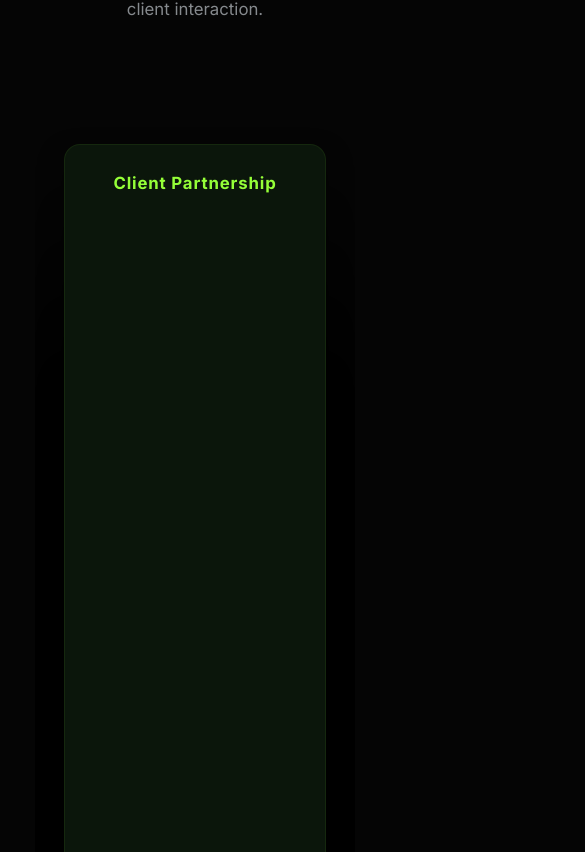
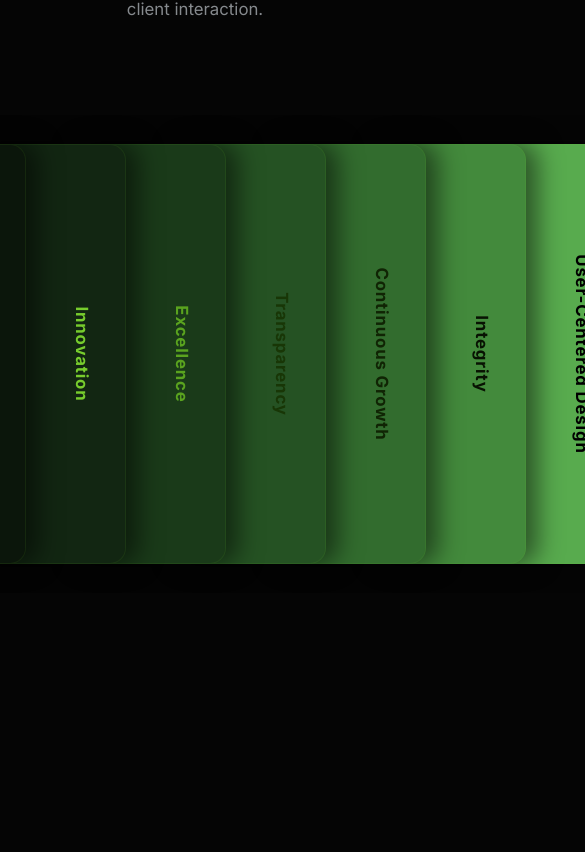
Before and after one commit to rinnShanzuki/eden-systems, a React (Vite) app in the folder e-frontend/: page /about in a window 390 px wide. Shown: the part 2432-3284 px from the top of the page, 585 px wide, since content can reach past the window. Built offline with nearby package versions, Linux system fonts and the light colour scheme.

Commit message:
revert: undo vertical stack on mobile

```diff
--- a/e-frontend/src/pages/About.css
+++ b/e-frontend/src/pages/About.css
@@ -198,11 +198,9 @@
   perspective: 1200px;
   transform: translateX(calc(var(--card-index) * 100px));
   z-index: calc(10 - var(--card-index));
-  cursor: pointer;
 }
 
-.value-card-container:hover,
-.value-card-container.is-active {
+.value-card-container:hover {
   z-index: 50;
   transition-delay: 0.15s;
 }
@@ -220,8 +218,7 @@
   transition: transform 0.25s ease-out 0.5s;
 }
 
-.value-card-container:hover .value-card-pull,
-.value-card-container.is-active .value-card-pull {
+.value-card-container:hover .value-card-pull {
   transform: translateY(160px);
   transition: transform 0.2s ease-out 0.15s;
 }
@@ -231,8 +228,7 @@
   transition: transform 0.5s ease-out 0s;
 }
 
-.value-card-container:hover .value-card-lift,
-.value-card-container.is-active .value-card-lift {
+.value-card-container:hover .value-card-lift {
   transform: translateY(-190px);
   transition: transform 0.5s ease-out 0.35s;
 }
@@ -246,8 +242,7 @@
   transform-style: preserve-3d;
 }
 
-.value-card-container:hover .value-card-inner,
-.value-card-container.is-active .value-card-inner {
+.value-card-container:hover .value-card-inner {
   transform: rotateY(-180deg) scale(1.05);
   transition-delay: 0.35s;
 }
@@ -519,61 +514,6 @@
     display: none;
   }
 
-  /* Mobile Values Deck - Vertical Stack */
-  .values-deck {
-    width: 320px;
-    height: 750px; /* Base 420px + (6 * 55px offset) */
-    transform: translateX(0);
-    margin: 0 auto;
-  }
-
-  .value-card-container {
-    transform: translateY(calc(var(--card-index) * 55px));
-  }
-
-  .value-card-front {
-    box-shadow: 0 12px 25px rgba(0, 0, 0, 0.5); /* Bottom shadow for vertical stack */
-  }
-
-  .value-card-tab-text {
-    writing-mode: horizontal-tb;
-    right: auto;
-    left: 50%;
-    top: 25px;
-    transform: translateX(-50%);
-  }
-
-  /* Disable hover animations on mobile */
-  .value-card-container:hover {
-    z-index: calc(10 - var(--card-index));
-    transition-delay: 0s;
-  }
-  .value-card-container:hover .value-card-pull,
-  .value-card-container:hover .value-card-lift {
-    transform: translateY(0);
-  }
-  .value-card-container:hover .value-card-inner {
-    transform: none;
-  }
-
-  /* Use .is-active for click animations on mobile */
-  .value-card-container.is-active {
-    z-index: 50;
-    transition-delay: 0.15s;
-  }
-  .value-card-container.is-active .value-card-pull {
-    transform: translateY(120px); /* Pull down out of the stack */
-    transition: transform 0.2s ease-out 0.15s;
-  }
-  .value-card-container.is-active .value-card-lift {
-    transform: translateY(calc(var(--card-index) * -55px)); /* Lift to the top of the stack */
-    transition: transform 0.5s ease-out 0.35s;
-  }
-  .value-card-container.is-active .value-card-inner {
-    transform: rotateY(-180deg) scale(1.05);
-    transition-delay: 0.35s;
-  }
-
   .timeline-line {
     left: 1.5rem;
   }
--- a/e-frontend/src/pages/About.jsx
+++ b/e-frontend/src/pages/About.jsx
@@ -1,4 +1,4 @@
-import { useState, useEffect } from 'react';
+import { useEffect } from 'react';
 import { Rocket, ShieldCheck, Sprout, Handshake, Terminal, Server, Palette, Bot, Leaf, Globe, Lightbulb, Target, Search, Heart } from 'lucide-react';
 import SectionHeader from '../components/SectionHeader';
 import './About.css';
@@ -50,8 +50,6 @@ function About() {
 
     return () => observer.disconnect();
   }, []);
-
-  const [activeCard, setActiveCard] = useState(null);
 
   return (
     <div className="about">
@@ -157,12 +155,7 @@ function About() {
           <div className="values-deck-wrapper pop-up">
             <div className="values-deck">
               {values.map(({ icon, title, desc }, i) => (
-                <div
-                  key={title}
-                  className={`value-card-container ${activeCard === i ? 'is-active' : ''}`}
-                  onClick={() => setActiveCard(activeCard === i ? null : i)}
-                  style={{ '--card-index': i, '--card-color': cardStyles[i].bg, '--tab-text': cardStyles[i].tabText }}
-                >
+                <div key={title} className="value-card-container" style={{ '--card-index': i, '--card-color': cardStyles[i].bg, '--tab-text': cardStyles[i].tabText }}>
                   <div className="value-card-pull">
                     <div className="value-card-lift">
                       <div className="value-card-inner">
```
